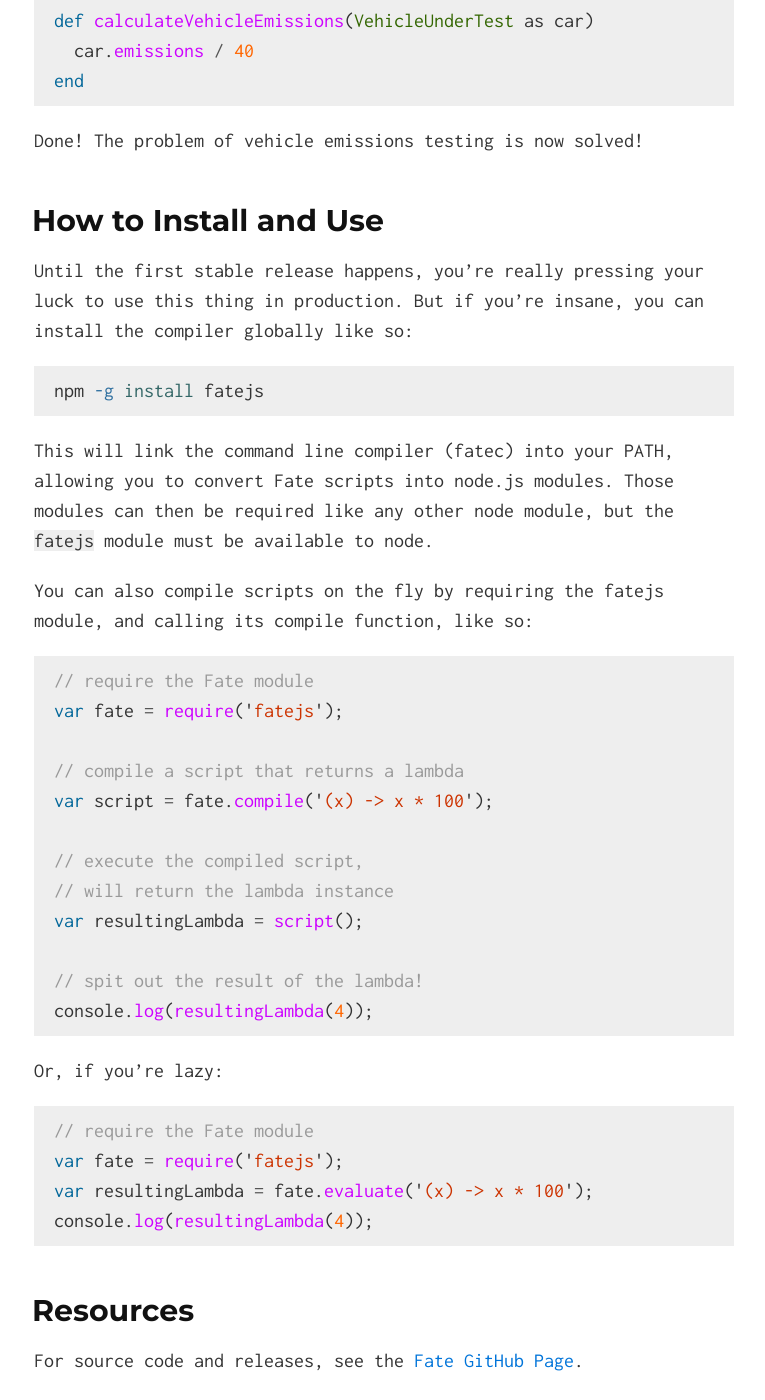
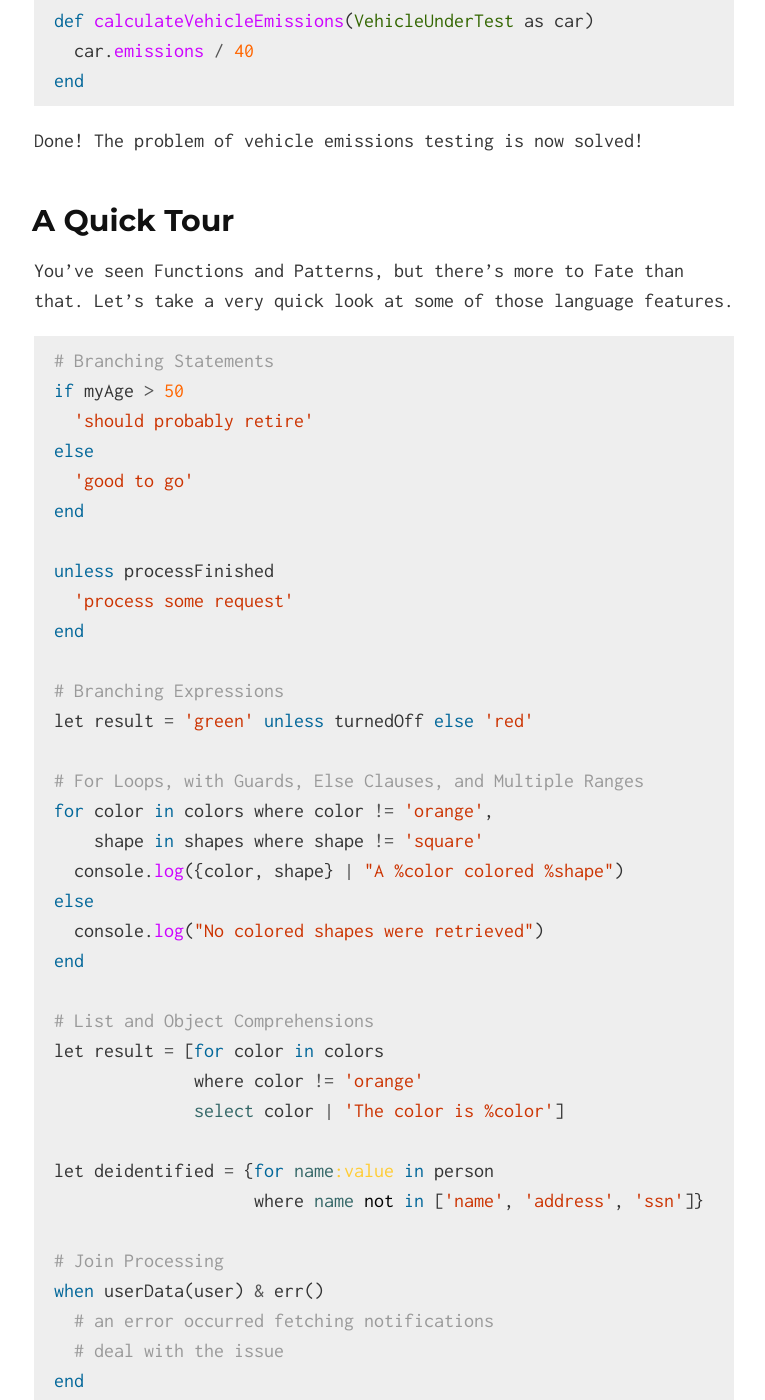
Before and after one commit to kode4food/fate-lang, a Jekyll site: the page built from index.md, in a window 1280 px wide and 1400 px high, scrolled down 1954 px. Shown: the whole window, without its empty margins (256-1021 px from the left). Built offline with Jekyll 4.4.1, drawn with Linux system fonts in a browser that asks for light colours; Markdown is read by kramdown in place of the engine named in the settings; some of the changed text lies outside the part shown.

Commit message:
adding code examples

````diff
--- a/index.md
+++ b/index.md
@@ -58,6 +58,52 @@ end
 
 Done!  The problem of vehicle emissions testing is now solved!
 
+## A Quick Tour
+You've seen Functions and Patterns, but there's more to Fate than that.  Let's take a very quick look at some of those language features.
+
+```ruby
+# Branching Statements
+if myAge > 50
+  'should probably retire'
+else
+  'good to go'
+end
+
+unless processFinished
+  'process some request'
+end
+
+# Branching Expressions
+let result = 'green' unless turnedOff else 'red'
+
+# For Loops, with Guards, Else Clauses, and Multiple Ranges
+for color in colors where color != 'orange',
+    shape in shapes where shape != 'square'
+  console.log({color, shape} | "A %color colored %shape")
+else
+  console.log("No colored shapes were retrieved")
+end
+
+# List and Object Comprehensions
+let result = [for color in colors
+              where color != 'orange'
+              select color | 'The color is %color']
+
+let deidentified = {for name:value in person
+                    where name not in ['name', 'address', 'ssn']}
+
+# Join Processing
+when userData(user) & err()
+  # an error occurred fetching notifications
+  # deal with the issue
+end
+
+when userData(user) & notificationData(notifications)
+  # the user data and notifications were retrieved
+  # do something about that
+end
+```
+
 ## How to Install and Use
 Until the first stable release happens, you're really pressing your luck to use this thing in production.  But if you're insane, you can install the compiler globally like so:
 
````
